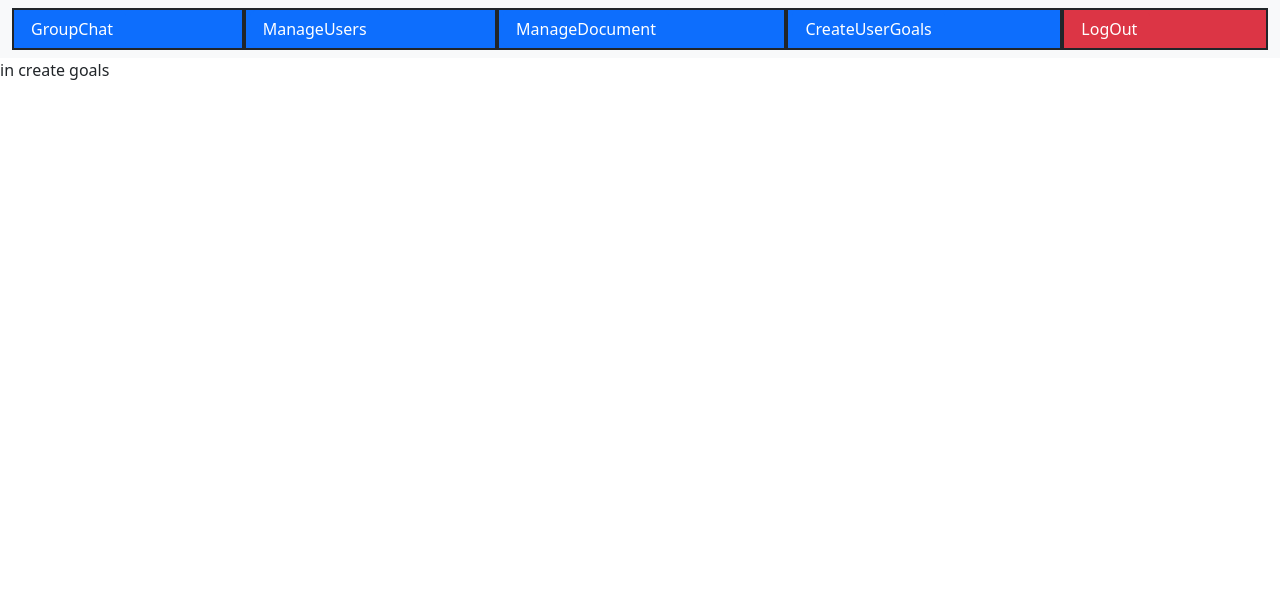
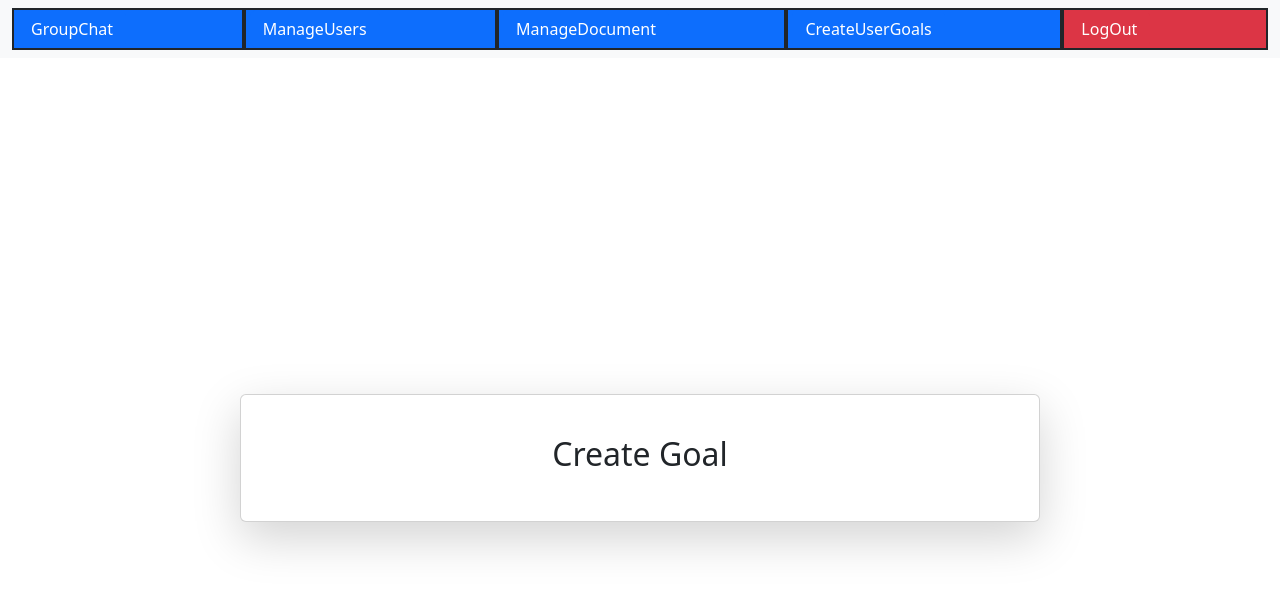
Before and after one commit to rahul9890/dashboard-in-typescript, a React (Create React App) app: page /createusergoals in a window 1280 px wide. Shown: the top 590 px of the page. Built offline with nearby package versions, Linux system fonts and the light colour scheme.

Commit message:
added some chages

```diff
--- a/src/UserOperations/CreateUserGoals.tsx
+++ b/src/UserOperations/CreateUserGoals.tsx
@@ -1,10 +1,31 @@
-import React from "react";
+import React, { useState } from "react";
+
+interface CreateGoals {
+  goalTitle: string;
+  goalType: string;
+  goalDescription: string;
+  goalPriority: string;
+  dueDate: Date;
+}
+
+const CreateUserGoals: React.FC = () => {
 
 
 
 
-const CreateUserGoals: React.FC = ()=>{
-    return (<div>in create goals</div>)
-}
+  return (
+    <div className="d-flex justify-content-center align-items-center vh-100">
+      <div className="card shadow-lg p-4" style={{ width: "50rem" }}>
+        <div className="card-body text-center">
+          <h2>Create Goal</h2>
+          <form>
+
+
+          </form>
+        </div>
+      </div>
+    </div>
+  );
+};
 
 export default CreateUserGoals;
```
